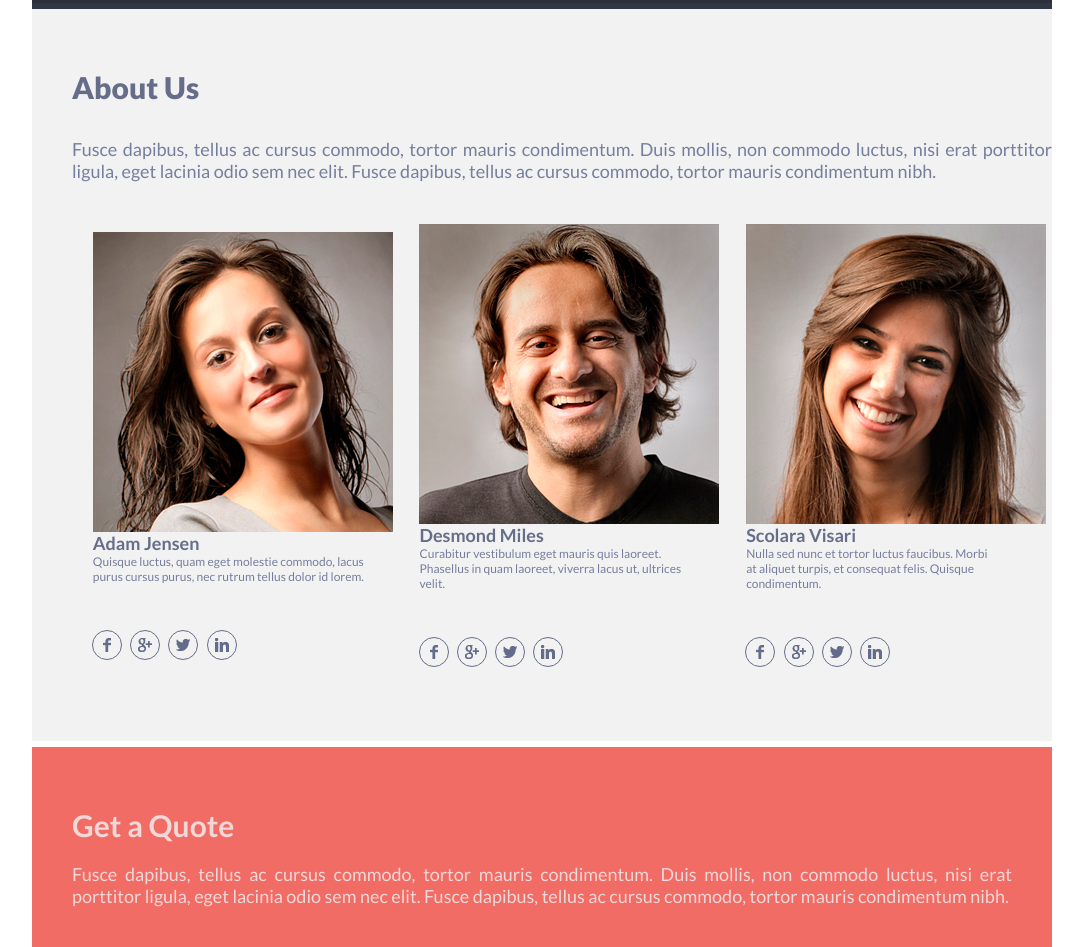
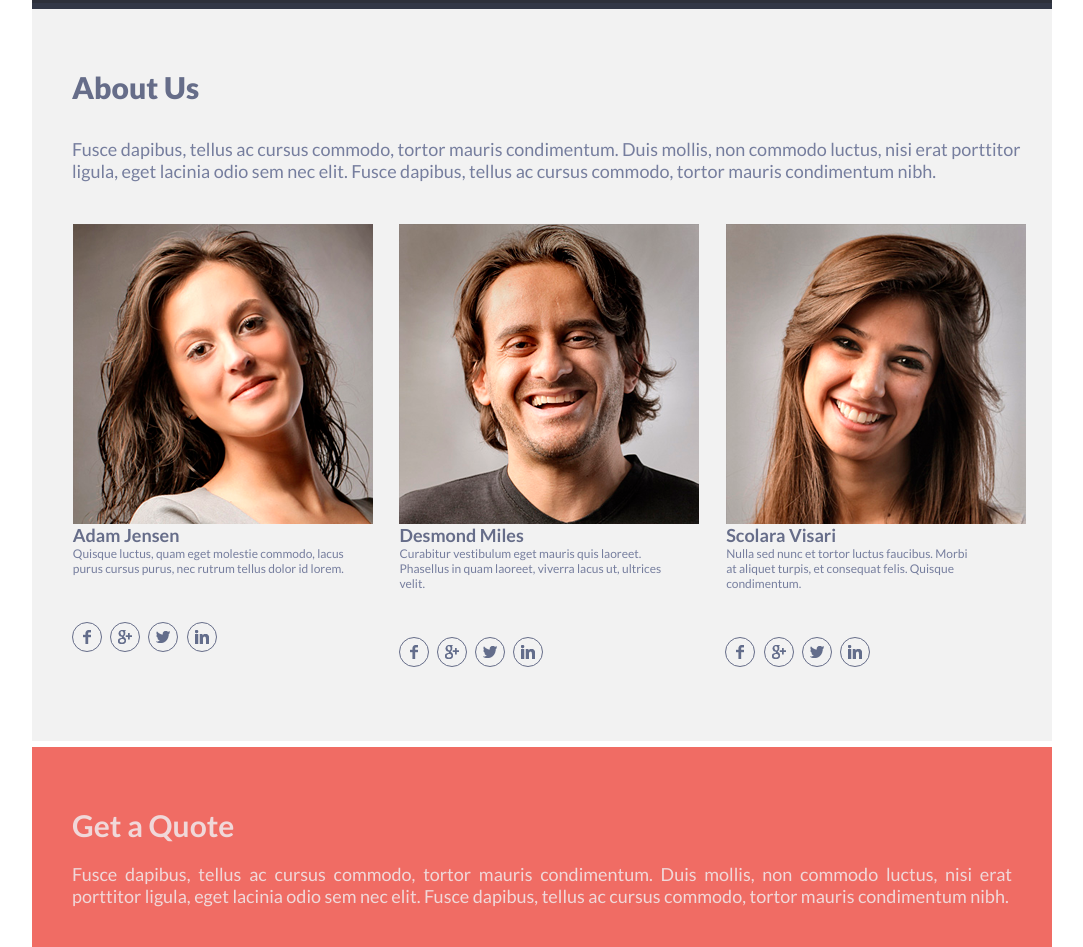
Before and after one commit to bANSHEE-dev/bANSHEE-dev.github.io, a plain HTML site: page index.html in a window 1280 px wide. Shown: the part 2051-2998 px from the top of the page, without its empty margins (98-1181 px from the left). Drawn offline with Linux system fonts and the light colour scheme.

Commit message:
fix: strokes in code

```diff
--- a/style.css
+++ b/style.css
@@ -242,7 +242,6 @@ h2 {
 
 .aboutUs__info {
   font-size: 18px;
-  text-align: justify;
   color: #767e9e;
   font-family: 'Lato';
   padding-bottom: 42px;
@@ -259,19 +258,23 @@ h2 {
 
 .photos {
   display: flex;
-  padding-left: 40px;
+  padding-left: 20px;
+  padding-right: 20px;
 }
 
 .photo__name {
   font-size: 15px;
   color: #666d89;
-  padding-top: 11px;
   font-family: 'Lato';
-
   font-weight: 800;
 }
+
 .photo {
   width: 285px;
+}
+
+.photo:first-child {
+  margin-bottom: 15px;
 }
 
 .photo:nth-child(3) {
```
